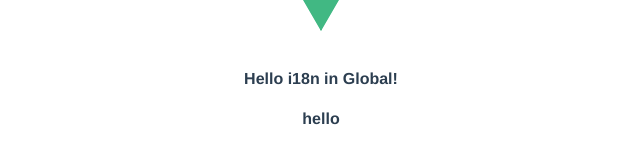
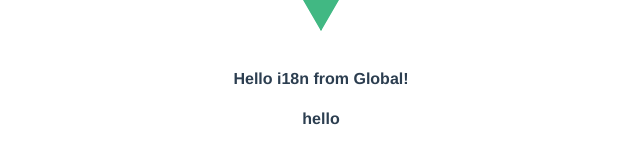
Before and after one commit to jay-dadhaniya/vue-internationalization, a Vue app: page / in a window 1280 px wide. Shown: the part 215-375 px from the top of the page, without its empty margins (319-959 px from the left). Built offline with nearby package versions, Linux system fonts and the light colour scheme.

Commit message:
Added few more languages

```diff
--- a/src/components/HelloI18n.vue
+++ b/src/components/HelloI18n.vue
@@ -15,6 +15,12 @@ export default {
 {
   "en": {
     "hello": "Hello i18n in SFC!"
+  },
+  "hi": {
+    "hello": "एसएफसी में नमस्ते i18n!"
+  },
+  "fr": {
+    "hello": "Bonjour i18n dans SFC"
   }
 }
 </i18n>
--- a/src/locales/en.json
+++ b/src/locales/en.json
@@ -1,3 +1,3 @@
 {
-  "message": "Hello i18n in Global!"
+  "message": "Hello i18n from Global!"
 }
--- /dev/null
+++ b/src/locales/fr.json
@@ -0,0 +1,3 @@
+{
+  "message": "Bonjour i18n de Global!"
+}
--- /dev/null
+++ b/src/locales/hi.json
@@ -0,0 +1,3 @@
+{
+  "message": "ग्लोबल की ओर से नमस्ते i18n!"
+}
```
